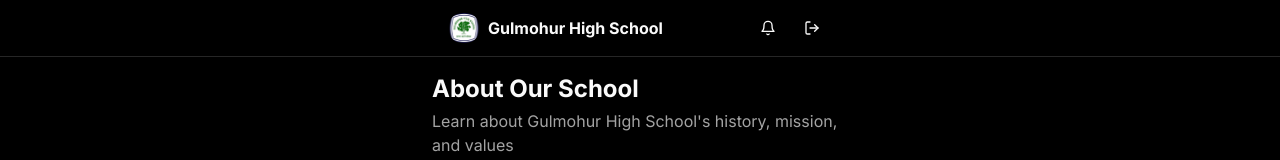
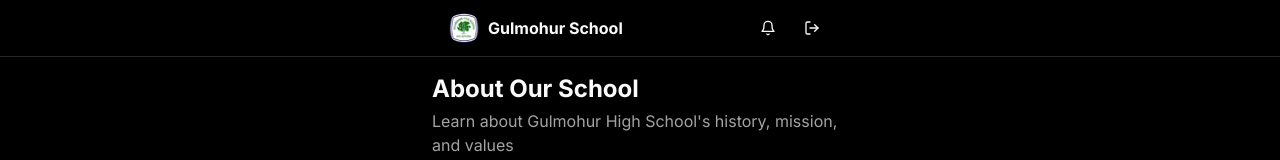
Before and after one commit to developersghs/schoolapp2, a Next.js app: page /about in a window 1280 px wide. Shown: the top 160 px of the page. Built offline with nearby package versions, Linux system fonts and the light colour scheme.

Commit message:
m: school header size fix

```diff
--- a/app/profile/page.tsx
+++ b/app/profile/page.tsx
@@ -111,7 +111,7 @@ export default function ProfilePage() {
                         </div>
                         <div>
                           <div className="text-xs text-muted-foreground">Phone</div>
-                          <div>+91 7295950088</div>
+                          <div>+91 9875678919</div>
                         </div>
                       </div>
                     </div>
--- a/components/school-header.tsx
+++ b/components/school-header.tsx
@@ -10,7 +10,7 @@ interface SchoolHeaderProps {
 }
 
 export function SchoolHeader({
-  title = "Gulmohur High School",
+  title = "Gulmohur School",
   showLogout = true,
   showNotifications = true,
 }: SchoolHeaderProps) {
@@ -20,7 +20,7 @@ export function SchoolHeader({
         <Link href="/" className="flex items-center space-x-2">
           <Image
             src="/icons/school-logo.png"
-            alt="Gulmohur High School"
+            alt="Gulmohur School"
             width={32}
             height={32}
             className="h-8 w-8 rounded-full"
--- a/components/unified-header.tsx
+++ b/components/unified-header.tsx
@@ -16,11 +16,11 @@ export function UnifiedHeader({
 }: UnifiedHeaderProps) {
   return (
     <header className="sticky top-0 z-50 w-full border-b bg-background/95 backdrop-blur supports-[backdrop-filter]:bg-background/60">
-      <div className="container flex h-14 max-w-md items-center justify-between">
+      <div className="container flex h-14 max-w-md items-center justify-between text-sm">
         <Link href="/" className="flex items-center space-x-2">
           <Image
             src="/icons/school-logo.png"
-            alt="Gulmohur High School"
+            alt="Gulmohur School"
             width={32}
             height={32}
             className="h-8 w-8 rounded-full"
```
